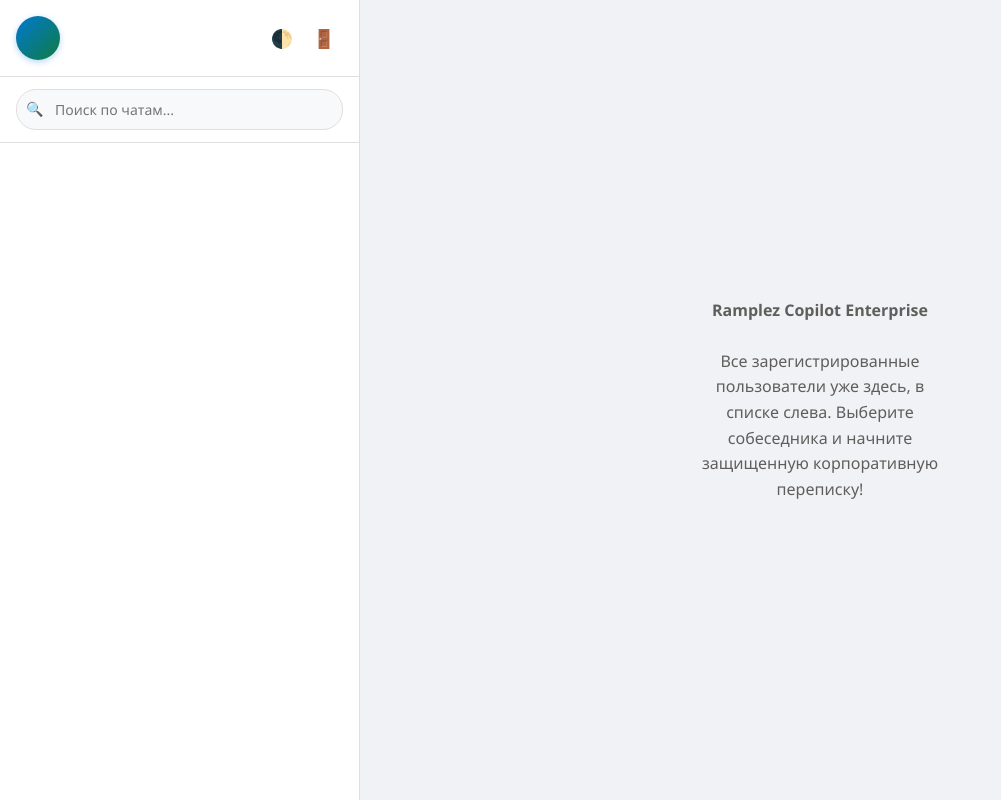
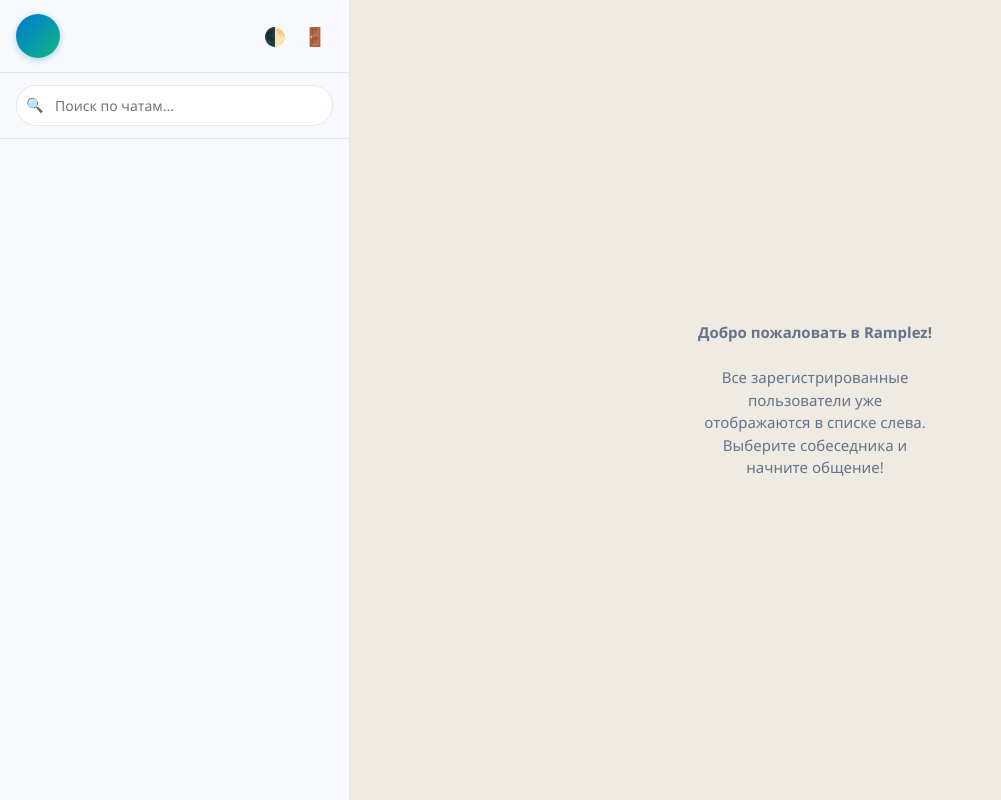
Before and after one commit to d10684473-lang/my-mssngr, a Flask app: template templates/chat.html in a window 1280 px wide. Shown: the whole page, without its empty margins (0-1001 px from the left). Run offline with Flask 3, Linux system fonts and the light colour scheme; the template is opened without the code that fills it, so the values that code supplies are empty; some libraries are stand-ins or nearby versions.

Commit message:
Update chat.html

```diff
--- a/templates/chat.html
+++ b/templates/chat.html
@@ -4,51 +4,51 @@
 <head>
 <meta charset="UTF-8">
 <meta name="viewport" content="width=device-width, initial-scale=1.0">
-<title>Ramplez Copilot Enterprise X — Microsoft Edition</title>
+<title>Ramplez Copilot Enterprise</title>
 <style>
   :root {
-    --bg: #f8f9fa;
-    --sidebar: #ffffff;
-    --chat-bg: #f0f2f5;
-    --border: #e1dfdd;
-    --text: #242424;
-    --muted: #605e5c;
-    --hover: #f3f2f1;
+    --bg: #ffffff;
+    --sidebar: #f7f9fc;
+    --chat-bg: #efeae2;
+    --border: #e2e8f0;
+    --text: #1e293b;
+    --muted: #64748b;
+    --hover: #f1f5f9;
     --active: #0078d4;
     --active-text: #ffffff;
-    --my-msg: #0078d4;
-    --my-text: #ffffff;
+    --my-msg: #d9fdd3;
+    --my-text: #1e293b;
     --other-msg: #ffffff;
-    --other-text: #242424;
+    --other-text: #1e293b;
     --card: #ffffff;
-    --shadow: 0 6.4px 14.4px rgba(0, 0, 0, 0.08), 0 1.2px 3.6px rgba(0, 0, 0, 0.05);
+    --shadow: 0 4px 16px rgba(0, 0, 0, 0.06);
   }
   body.dark {
-    --bg: #11100f;
-    --sidebar: #1f1f1f;
-    --chat-bg: #141414;
-    --border: #292827;
-    --text: #f3f2f1;
-    --muted: #a19f9d;
-    --hover: #2d2d2c;
-    --active: #2f80ed;
+    --bg: #0f172a;
+    --sidebar: #1e293b;
+    --chat-bg: #0b0f19;
+    --border: #334155;
+    --text: #f8fafc;
+    --muted: #94a3b8;
+    --hover: #273548;
+    --active: #3b82f6;
     --active-text: #ffffff;
-    --my-msg: #2f80ed;
-    --my-text: #ffffff;
-    --other-msg: #252423;
-    --other-text: #f3f2f1;
-    --card: #1f1f1f;
-    --shadow: 0 8px 24px rgba(0, 0, 0, 0.4);
+    --my-msg: #1e3a8a;
+    --my-text: #f8fafc;
+    --other-msg: #1e293b;
+    --other-text: #f8fafc;
+    --card: #1e293b;
+    --shadow: 0 4px 20px rgba(0, 0, 0, 0.4);
   }
-  * { box-sizing: border-box; margin: 0; padding: 0; font-family: 'Segoe UI', -apple-system, BlinkMacSystemFont, Roboto, sans-serif; transition: background-color 0.2s, color 0.2s; }
+  * { box-sizing: border-box; margin: 0; padding: 0; font-family: 'Segoe UI', -apple-system, BlinkMacSystemFont, Roboto, sans-serif; }
   body { background: var(--bg); color: var(--text); height: 100dvh; display: flex; overflow: hidden; }
 
-  .sidebar { width: 360px; background: var(--sidebar); border-right: 1px solid var(--border); display: flex; flex-direction: column; flex-shrink: 0; z-index: 5; }
-  .side-head { padding: 16px; border-bottom: 1px solid var(--border); display: flex; align-items: center; justify-content: space-between; gap: 10px; }
+  .sidebar { width: 350px; background: var(--sidebar); border-right: 1px solid var(--border); display: flex; flex-direction: column; flex-shrink: 0; }
+  .side-head { padding: 14px 16px; border-bottom: 1px solid var(--border); display: flex; align-items: center; justify-content: space-between; gap: 10px; }
   .me-info { display: flex; align-items: center; gap: 12px; cursor: pointer; min-width: 0; }
-  .avatar { width: 44px; height: 44px; border-radius: 50%; background: linear-gradient(135deg, #0078d4, #107c41); color: #fff; display: flex; align-items: center; justify-content: center; font-weight: 700; font-size: 16px; object-fit: cover; flex-shrink: 0; box-shadow: 0 2px 6px rgba(0,120,212,0.3); }
+  .avatar { width: 44px; height: 44px; border-radius: 50%; background: linear-gradient(135deg, #0078d4, #10b981); color: #fff; display: flex; align-items: center; justify-content: center; font-weight: 700; font-size: 16px; object-fit: cover; flex-shrink: 0; box-shadow: 0 2px 6px rgba(0,120,212,0.3); }
   .me-name { font-weight: 600; font-size: 15px; white-space: nowrap; overflow: hidden; text-overflow: ellipsis; }
-  .icon-btn { background: none; border: none; color: var(--text); cursor: pointer; font-size: 18px; width: 38px; height: 38px; border-radius: 50%; display: flex; align-items: center; justify-content: center; text-decoration: none; }
+  .icon-btn { background: none; border: none; color: var(--text); cursor: pointer; font-size: 18px; width: 36px; height: 36px; border-radius: 50%; display: flex; align-items: center; justify-content: center; text-decoration: none; transition: background 0.2s; }
   .icon-btn:hover { background: var(--hover); }
 
   .search-box { padding: 12px 16px; border-bottom: 1px solid var(--border); position: relative; }
@@ -57,7 +57,7 @@
   .search-icon { position: absolute; left: 26px; top: 22px; color: var(--muted); font-size: 14px; pointer-events: none; }
 
   .chat-list { flex: 1; overflow-y: auto; padding: 8px; }
-  .chat-item { display: flex; align-items: center; gap: 12px; padding: 10px 12px; text-decoration: none; color: var(--text); border-radius: 12px; margin-bottom: 4px; }
+  .chat-item { display: flex; align-items: center; gap: 12px; padding: 10px 12px; text-decoration: none; color: var(--text); border-radius: 12px; margin-bottom: 4px; transition: background 0.15s; }
   .chat-item:hover { background: var(--hover); }
   .chat-item.active { background: var(--active); color: var(--active-text); }
   .chat-item.active .chat-sub { color: rgba(255,255,255,0.85); }
@@ -68,49 +68,48 @@
   .main { flex: 1; display: flex; flex-direction: column; background: var(--chat-bg); min-width: 0; }
   .chat-head { padding: 12px 20px; background: var(--card); border-bottom: 1px solid var(--border); display: flex; align-items: center; gap: 14px; box-shadow: var(--shadow); z-index: 2; }
   .back-btn { display: none; }
-  .status-line { font-size: 12px; color: #107c41; font-weight: 600; height: 16px; margin-top: 2px; }
+  .status-line { font-size: 12px; color: var(--active); font-weight: 600; height: 16px; margin-top: 2px; }
 
-  .messages { flex: 1; overflow-y: auto; padding: 24px; display: flex; flex-direction: column; gap: 12px; }
-  .msg-row { display: flex; flex-direction: column; max-width: 72%; cursor: pointer; animation: fadeIn 0.2s ease; }
-  @keyframes fadeIn { from { opacity: 0; transform: translateY(6px); } to { opacity: 1; transform: translateY(0); } }
+  .messages { flex: 1; overflow-y: auto; padding: 20px; display: flex; flex-direction: column; gap: 10px; }
+  .msg-row { display: flex; flex-direction: column; max-width: 72%; cursor: pointer; }
   .msg-row.mine { align-self: flex-end; align-items: flex-end; }
   .msg-row.theirs { align-self: flex-start; align-items: flex-start; }
 
-  .bubble { padding: 12px 16px; border-radius: 16px; word-break: break-word; line-height: 1.5; position: relative; box-shadow: var(--shadow); font-size: 15px; }
+  .bubble { padding: 10px 14px; border-radius: 16px; word-break: break-word; line-height: 1.45; position: relative; box-shadow: 0 1px 2px rgba(0,0,0,0.08); font-size: 15px; }
   .mine .bubble { background: var(--my-msg); color: var(--my-text); border-bottom-right-radius: 4px; }
   .theirs .bubble { background: var(--other-msg); color: var(--other-text); border-bottom-left-radius: 4px; }
 
-  .reply-quote { border-left: 3px solid currentColor; padding-left: 8px; margin-bottom: 6px; font-size: 13px; opacity: 0.85; white-space: pre-line; }
-  .bubble img { max-width: 300px; max-height: 300px; border-radius: 10px; display: block; margin-bottom: 6px; object-fit: cover; }
-  .bubble audio { max-width: 260px; height: 40px; display: block; }
+  .reply-quote { border-left: 3px solid currentColor; padding-left: 8px; margin-bottom: 5px; font-size: 13px; opacity: 0.85; white-space: pre-line; }
+  .bubble img { max-width: 280px; max-height: 280px; border-radius: 12px; display: block; margin-bottom: 4px; object-fit: cover; }
+  .bubble audio { max-width: 240px; height: 38px; display: block; }
   .file-link { color: inherit; font-weight: 600; text-decoration: underline; display: flex; align-items: center; gap: 6px; }
   .msg-foot { display: flex; align-items: center; gap: 6px; font-size: 11px; margin-top: 4px; opacity: 0.75; justify-content: flex-end; }
-  .reaction-badge { background: var(--card); color: var(--text); border: 1px solid var(--border); border-radius: 14px; padding: 2px 8px; font-size: 13px; margin-top: 3px; box-shadow: var(--shadow); }
+  .reaction-badge { background: var(--card); color: var(--text); border: 1px solid var(--border); border-radius: 14px; padding: 2px 8px; font-size: 13px; margin-top: 3px; box-shadow: 0 2px 4px rgba(0,0,0,0.05); }
 
-  .reply-bar { display: none; padding: 10px 18px; background: var(--card); border-top: 1px solid var(--border); align-items: center; justify-content: space-between; font-size: 13px; }
-  .composer { padding: 14px 20px; background: var(--card); border-top: 1px solid var(--border); display: flex; align-items: center; gap: 12px; box-shadow: 0 -4px 16px rgba(0,0,0,0.03); }
-  .composer input[type="text"] { flex: 1; padding: 12px 18px; border-radius: 24px; border: 1px solid var(--border); background: var(--bg); color: var(--text); outline: none; font-size: 15px; }
+  .reply-bar { display: none; padding: 10px 16px; background: var(--card); border-top: 1px solid var(--border); align-items: center; justify-content: space-between; font-size: 13px; }
+  .composer { padding: 12px 16px; background: var(--card); border-top: 1px solid var(--border); display: flex; align-items: center; gap: 10px; box-shadow: 0 -2px 10px rgba(0,0,0,0.02); }
+  .composer input[type="text"] { flex: 1; padding: 12px 16px; border-radius: 24px; border: 1px solid var(--border); background: var(--bg); color: var(--text); outline: none; font-size: 15px; }
   .composer input[type="text"]:focus { border-color: var(--active); }
 
-  .send-btn { background: var(--active); color: #fff; border: none; border-radius: 50%; width: 44px; height: 44px; cursor: pointer; font-size: 16px; flex-shrink: 0; display: flex; align-items: center; justify-content: center; box-shadow: 0 2px 8px rgba(0,120,212,0.4); }
+  .send-btn { background: var(--active); color: #fff; border: none; border-radius: 50%; width: 44px; height: 44px; cursor: pointer; font-size: 16px; flex-shrink: 0; display: flex; align-items: center; justify-content: center; box-shadow: 0 2px 6px rgba(0,120,212,0.3); }
   .send-btn:active { transform: scale(0.92); }
-  .rec-active { color: #d83b01 !important; animation: pulse 1s infinite; }
+  .rec-active { color: #ef4444 !important; animation: pulse 1s infinite; }
   @keyframes pulse { 50% { opacity: 0.4; } }
 
-  .sticker-panel { display: none; position: absolute; bottom: 80px; left: 20px; background: var(--card); border: 1px solid var(--border); border-radius: 16px; padding: 14px; box-shadow: var(--shadow); grid-template-columns: repeat(4, 1fr); gap: 10px; z-index: 10; width: 300px; }
-  .sticker-item { font-size: 34px; text-align: center; cursor: pointer; padding: 8px; border-radius: 10px; }
+  .sticker-panel { display: none; position: absolute; bottom: 75px; left: 16px; background: var(--card); border: 1px solid var(--border); border-radius: 16px; padding: 12px; box-shadow: var(--shadow); grid-template-columns: repeat(4, 1fr); gap: 10px; z-index: 10; width: 280px; }
+  .sticker-item { font-size: 32px; text-align: center; cursor: pointer; padding: 8px; border-radius: 10px; }
   .sticker-item:hover { background: var(--hover); transform: scale(1.15); }
 
-  .modal { display: none; position: fixed; inset: 0; background: rgba(0,0,0,0.65); backdrop-filter: blur(6px); align-items: center; justify-content: center; z-index: 100; padding: 16px; }
-  .modal-card { background: var(--card); color: var(--text); width: 100%; max-width: 420px; border-radius: 20px; padding: 26px; display: flex; flex-direction: column; gap: 16px; box-shadow: 0 20px 40px rgba(0,0,0,0.3); }
+  .modal { display: none; position: fixed; inset: 0; background: rgba(0,0,0,0.6); backdrop-filter: blur(4px); align-items: center; justify-content: center; z-index: 100; padding: 16px; }
+  .modal-card { background: var(--card); color: var(--text); width: 100%; max-width: 400px; border-radius: 20px; padding: 24px; display: flex; flex-direction: column; gap: 16px; box-shadow: var(--shadow); }
   .modal-card input, .modal-card textarea { width: 100%; padding: 12px 14px; border-radius: 12px; border: 1px solid var(--border); background: var(--bg); color: var(--text); outline: none; font-size: 15px; }
-  .btn-primary { background: var(--active); color: #fff; border: none; padding: 12px; border-radius: 12px; font-weight: 600; cursor: pointer; font-size: 15px; box-shadow: 0 4px 12px rgba(0,120,212,0.3); }
+  .btn-primary { background: var(--active); color: #fff; border: none; padding: 12px; border-radius: 12px; font-weight: 600; cursor: pointer; font-size: 15px; }
   .btn-secondary { background: var(--hover); color: var(--text); border: none; padding: 12px; border-radius: 12px; cursor: pointer; font-size: 14px; font-weight: 500; text-align: center; }
   .emoji-row { display: flex; justify-content: space-around; font-size: 26px; padding: 6px 0; }
   .emoji-row span { cursor: pointer; }
   .emoji-row span:hover { transform: scale(1.3); }
 
-  .empty-state { margin: auto; color: var(--muted); text-align: center; padding: 40px; font-size: 16px; max-width: 340px; line-height: 1.6; }
+  .empty-state { margin: auto; color: var(--muted); text-align: center; padding: 30px; font-size: 15px; max-width: 300px; line-height: 1.5; }
 
   @media (max-width: 768px) {
     .sidebar { width: 100%; display: {{ 'none' if other else 'flex' }}; }
@@ -124,7 +123,7 @@
 
 <div class="sidebar" id="sidebarPanel">
   <div class="side-head">
-    <div class="me-info" id="openProfileBtn" title="Редактировать профиль и аватар">
+    <div class="me-info" id="openProfileBtn" title="Настройки профиля и аватара">
       {% if me.avatar %}
         <img src="{{ me.avatar }}" class="avatar" alt="avatar">
       {% else %}
@@ -133,7 +132,7 @@
       <div class="me-name">{{ me.name }}</div>
     </div>
     <div style="display:flex;gap:4px;">
-      <button class="icon-btn" id="themeBtn" title="Переключить тему (Светлая / Темная)">🌓</button>
+      <button class="icon-btn" id="themeBtn" title="Сменить тему">🌓</button>
       <a class="icon-btn" href="/logout" title="Выйти">🚪</a>
     </div>
   </div>
@@ -153,7 +152,7 @@
       {% endif %}
       <div class="chat-meta">
         <div class="chat-title">{{ u.name }}</div>
-        <div class="chat-sub">@{{ u.username }} • В сети</div>
+        <div class="chat-sub">@{{ u.username }}</div>
       </div>
     </a>
     {% endfor %}
@@ -184,8 +183,8 @@
 
   <div class="composer" style="position: relative;">
     <input type="file" id="fileInput" hidden>
-    <button class="icon-btn" id="attachBtn" title="Прикрепить файл или фото">📎</button>
-    <button class="icon-btn" id="stickerBtn" title="Стикеры Microsoft AI">🎨</button>
+    <button class="icon-btn" id="attachBtn" title="Прикрепить файл">📎</button>
+    <button class="icon-btn" id="stickerBtn" title="Стикеры">🎨</button>
     <button class="icon-btn" id="micBtn" title="Голосовое сообщение">🎤</button>
 
     <div class="sticker-panel" id="stickerPanel">
@@ -199,36 +198,33 @@
       <div class="sticker-item" data-sticker="⭐">⭐</div>
     </div>
 
-    <input type="text" id="msgInput" placeholder="Введите сообщение (Enter для отправки)..." autocomplete="off">
+    <input type="text" id="msgInput" placeholder="Введите сообщение..." autocomplete="off">
     <button class="send-btn" id="sendBtn" title="Отправить">➤</button>
   </div>
   {% else %}
   <div class="empty-state">
-    <b>Ramplez Copilot Enterprise</b><br><br>
-    Все зарегистрированные пользователи уже здесь, в списке слева. Выберите собеседника и начните защищенную корпоративную переписку!
+    <b>Добро пожаловать в Ramplez!</b><br><br>
+    Все зарегистрированные пользователи уже отображаются в списке слева. Выберите собеседника и начните общение!
   </div>
   {% endif %}
 </div>
 
-<!-- Модальное окно профиля и смены аватара -->
+<!-- Модальное окно профиля -->
 <div class="modal" id="profileModal">
   <div class="modal-card">
-    <h3 style="font-weight: 600;">Настройки профиля & Аватар</h3>
-    <div style="display:flex;align-items:center;gap:16px;">
-      <img id="avatarPreview" src="{{ me.avatar or '' }}" class="avatar" style="width:72px;height:72px;{{ '' if me.avatar else 'display:none;' }}">
-      <div style="display:flex;flex-direction:column;gap:6px;">
-        <label style="font-size:13px;color:var(--muted);">Загрузить фото (сжатие до 200px):</label>
-        <input type="file" id="avatarInput" accept="image/*" style="padding:6px;font-size:13px;">
-      </div>
+    <h3 style="font-weight: 600;">Настройки профиля</h3>
+    <div style="display:flex;align-items:center;gap:14px;">
+      <img id="avatarPreview" src="{{ me.avatar or '' }}" class="avatar" style="width:64px;height:64px;{{ '' if me.avatar else 'display:none;' }}">
+      <input type="file" id="avatarInput" accept="image/*">
     </div>
     <input type="text" id="profName" value="{{ me.name }}" placeholder="Ваше имя">
-    <textarea id="profBio" rows="2" placeholder="О себе / Статус">{{ me.bio }}</textarea>
-    <button class="btn-primary" id="saveProfileBtn">Сохранить изменения</button>
+    <textarea id="profBio" rows="2" placeholder="О себе (био)">{{ me.bio }}</textarea>
+    <button class="btn-primary" id="saveProfileBtn">Сохранить</button>
     <button class="btn-secondary" id="closeProfileBtn">Отмена</button>
   </div>
 </div>
 
-<!-- Модальное окно реакций и управления сообщениями -->
+<!-- Модальное окно действий с сообщением -->
 <div class="modal" id="msgModal">
   <div class="modal-card">
     <div class="emoji-row" id="emojiPicker">
@@ -240,7 +236,7 @@
     </div>
     <button class="btn-secondary" id="actReplyBtn">↩️ Ответить</button>
     <button class="btn-secondary" id="actDelMeBtn">🗑️ Удалить у себя</button>
-    <button class="btn-secondary" id="actDelAllBtn" style="color:#d83b01;">🗑️ Удалить у всех</button>
+    <button class="btn-secondary" id="actDelAllBtn" style="color:#ef4444;">🗑️ Удалить у всех</button>
     <button class="btn-secondary" id="closeMsgModalBtn">Закрыть</button>
   </div>
 </div>
@@ -250,12 +246,11 @@ const ME_ID = {{ me.id }};
 const OTHER_ID = {{ other.id if other else 0 }};
 const OTHER_NAME = {{ other.name|tojson if other else '""' }};
 
-// Инициализация темной/светлой темы (100% рабочая с сохранением)
+// Тема
 const savedTheme = localStorage.getItem('ramplez_theme') || 'light';
 if (savedTheme === 'dark') {
   document.body.classList.add('dark');
 }
-
 document.getElementById('themeBtn').addEventListener('click', () => {
   document.body.classList.toggle('dark');
   const isDark = document.body.classList.contains('dark');
@@ -266,14 +261,13 @@ document.getElementById('themeBtn').addEventListener('click', () => {
 if (window.Notification && Notification.permission !== "granted") {
   Notification.requestPermission();
 }
-
 function showNotification(title, body) {
   if (window.Notification && Notification.permission === "granted" && document.hidden) {
     new Notification(title, { body: body });
   }
 }
 
-// Поиск по существующим чатам в реальном времени
+// Поиск по существующим чатам
 document.getElementById('userSearch').addEventListener('input', (e) => {
   const q = e.target.value.toLowerCase().trim();
   document.querySelectorAll('.chat-item').forEach((item) => {
@@ -281,7 +275,7 @@ document.getElementById('userSearch').addEventListener('input', (e) => {
   });
 });
 
-// 100% Рабочее сжатие аватарки через Canvas до 200px без багов
+// Аватар через Canvas до 200px
 let compressedAvatarBase64 = "{{ me.avatar or '' }}";
 const profileModal = document.getElementById('profileModal');
 
@@ -306,8 +300,7 @@ document.getElementById('avatarInput').addEventListener('change', (e) => {
       const canvas = document.createElement('canvas');
       canvas.width = w;
       canvas.height = h;
-      const ctx = canvas.getContext('2d');
-      ctx.drawImage(img, 0, 0, w, h);
+      canvas.getContext('2d').drawImage(img, 0, 0, w, h);
       compressedAvatarBase64 = canvas.toDataURL('image/jpeg', 0.85);
       const prev = document.getElementById('avatarPreview');
       prev.src = compressedAvatarBase64;
@@ -329,7 +322,7 @@ document.getElementById('saveProfileBtn').addEventListener('click', async () =>
   location.reload();
 });
 
-// Логика активного чата
+// Логика чата
 if (OTHER_ID) {
   const messagesBox = document.getElementById('messagesBox');
   const msgInput = document.getElementById('msgInput');
@@ -353,7 +346,7 @@ if (OTHER_ID) {
 
   function formatBody(m) {
     if (m.msg_type === 'sticker') {
-      return `<div style="font-size: 76px; line-height: 1; text-align: center;">${m.content}</div>`;
+      return `<div style="font-size: 72px; line-height: 1; text-align: center;">${m.content}</div>`;
     }
     if (m.msg_type === 'image') {
       return `<img src="${escapeHtml(m.content)}" alt="photo">`;
@@ -528,7 +521,7 @@ if (OTHER_ID) {
   });
 
   let mediaRecorder = null;
-  let audioChunks =[] ;
+  let audioChunks = [];
   const micBtn = document.getElementById('micBtn');
 
   micBtn.addEventListener('click', async () => {
```
